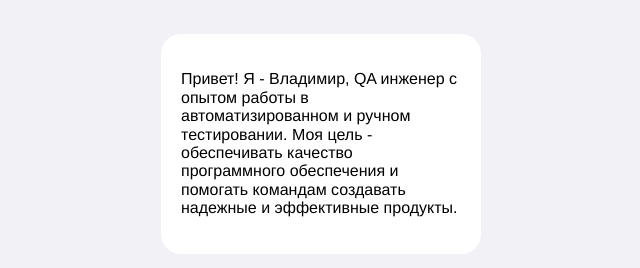
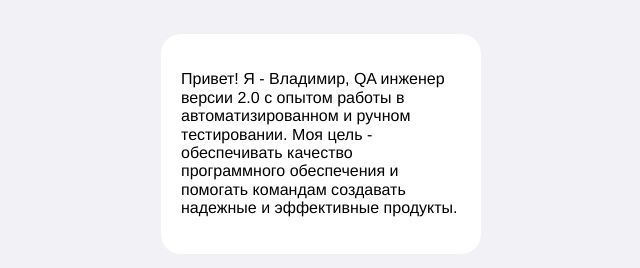
Before and after one commit to TerFree70/terfree70.github.com, a plain HTML site: page index.html in a window 1280 px wide. Shown: the part 188-456 px from the top of the page, without its empty margins (319-959 px from the left). Drawn offline with Linux system fonts and the light colour scheme.

Commit message:
изменил описание

```diff
--- a/index.html
+++ b/index.html
@@ -17,7 +17,7 @@
       </div>
     </header>
     <header class="header">
-         <p>Привет! Я - Владимир, QA инженер с опытом работы в автоматизированном и ручном тестировании. Моя цель - обеспечивать качество программного обеспечения и помогать командам создавать надежные и эффективные продукты.</p>
+         <p>Привет! Я - Владимир, QA инженер версии 2.0 с опытом работы в автоматизированном и ручном тестировании. Моя цель - обеспечивать качество программного обеспечения и помогать командам создавать надежные и эффективные продукты.</p>
       </div>
     </header>
     <main>
```
